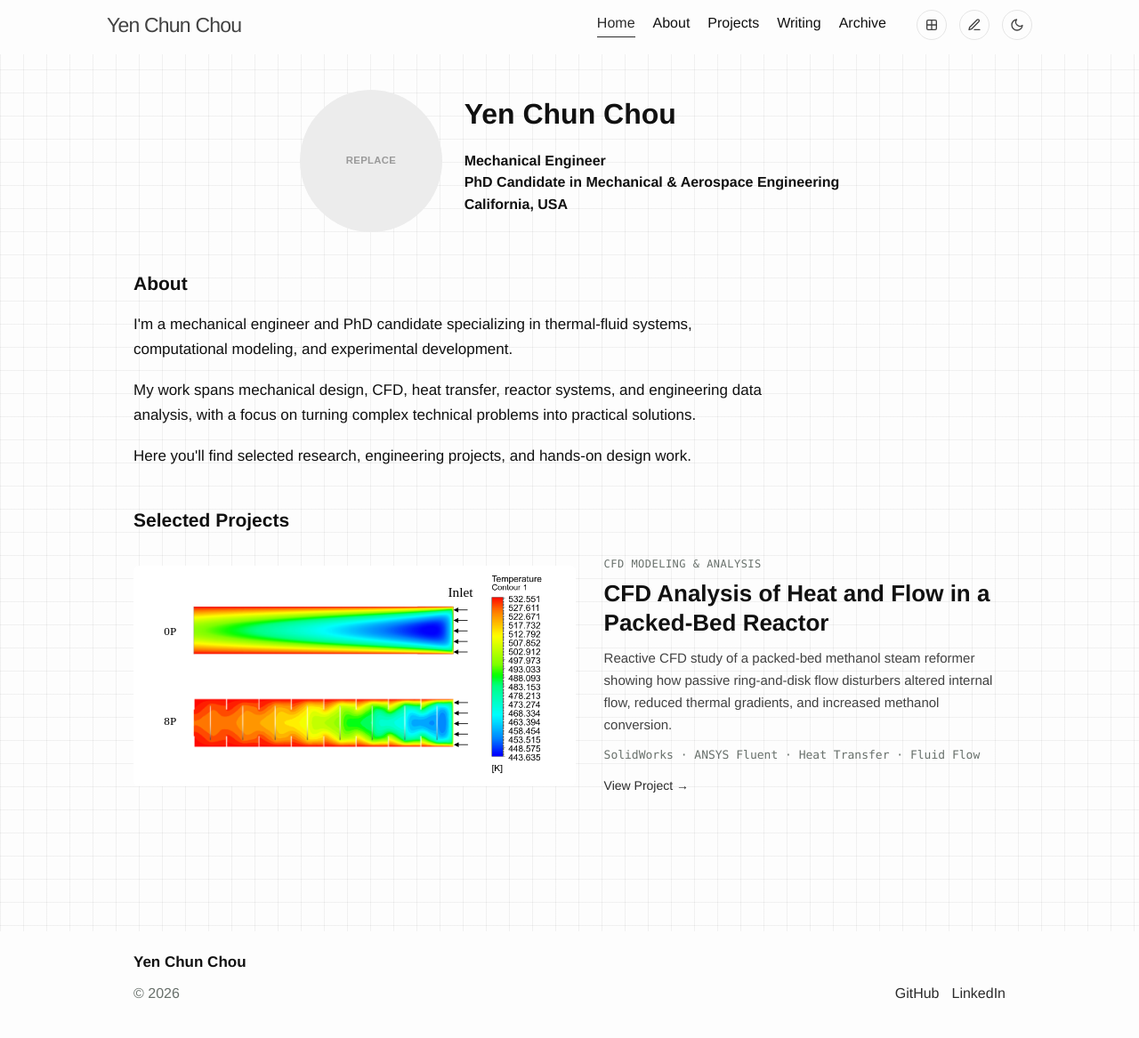
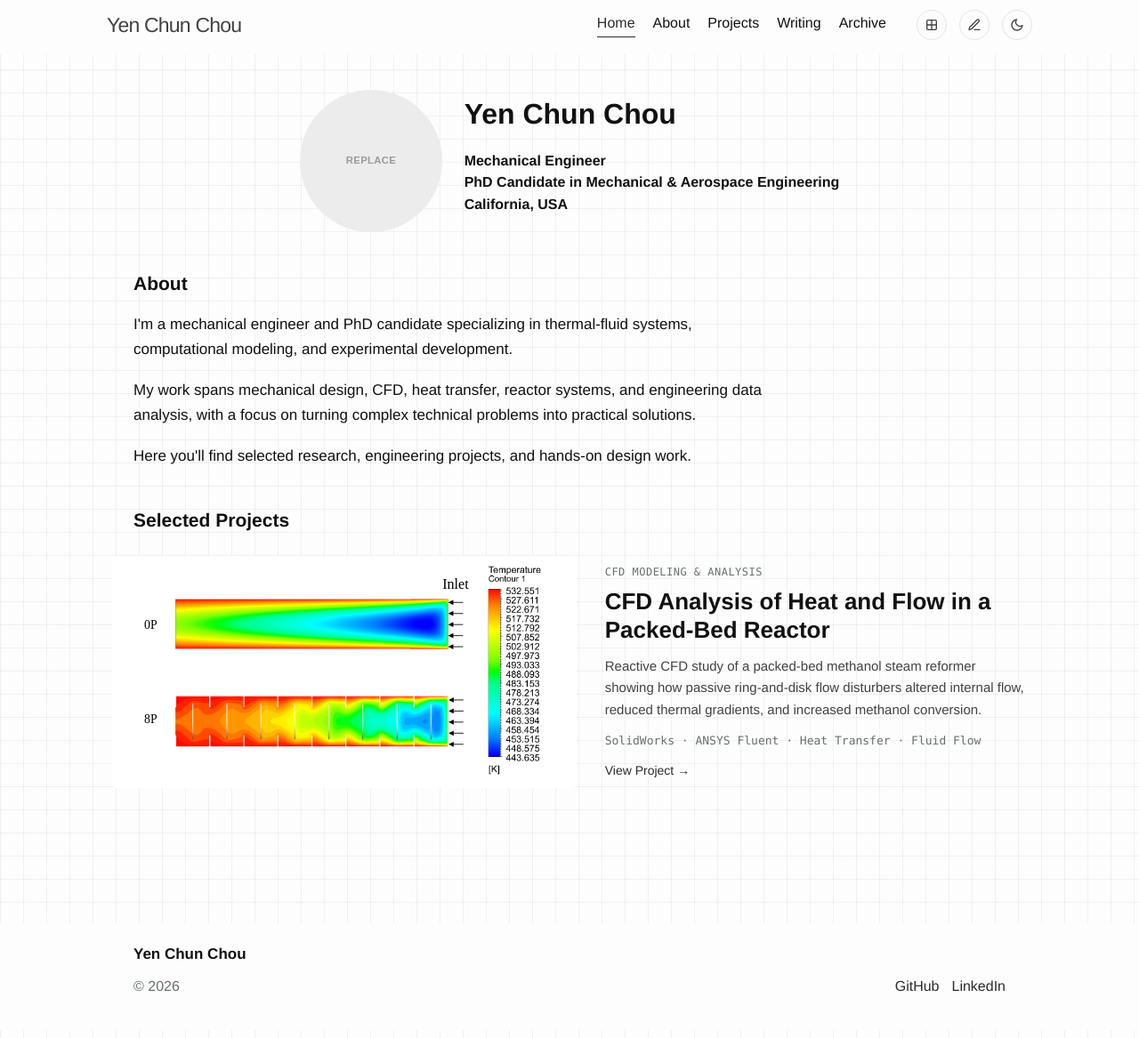
Before and after one commit to yenchun-chou/yenchun-chou.github.io, a Jekyll site: the page built from index.html, in a window 1280 px wide. Shown: the whole page at 89% size. Built offline with Jekyll 4.4.1, drawn with Linux system fonts in a browser that asks for light colours.

Commit message:
Adjust featured projects layout with width and margin

```diff
--- a/css/clean-layout.css
+++ b/css/clean-layout.css
@@ -183,6 +183,8 @@ hr {
 /* Featured projects on homepage */
 
 .featured-projects {
+  width: calc(100% + 48px);
+  margin-left: -24px;
   margin-top: 24px;
 }
 
```
